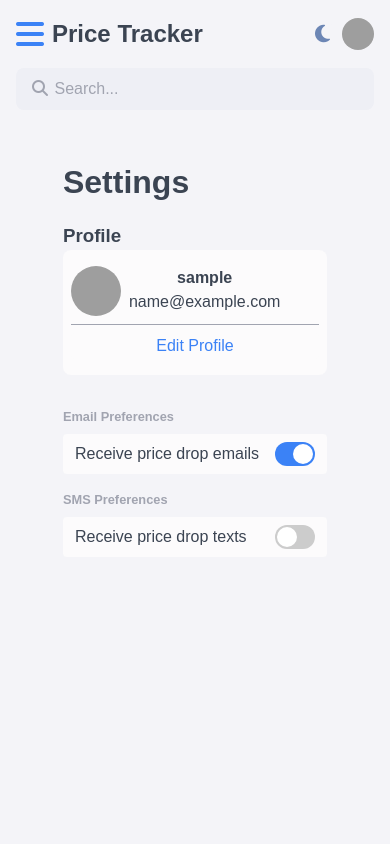
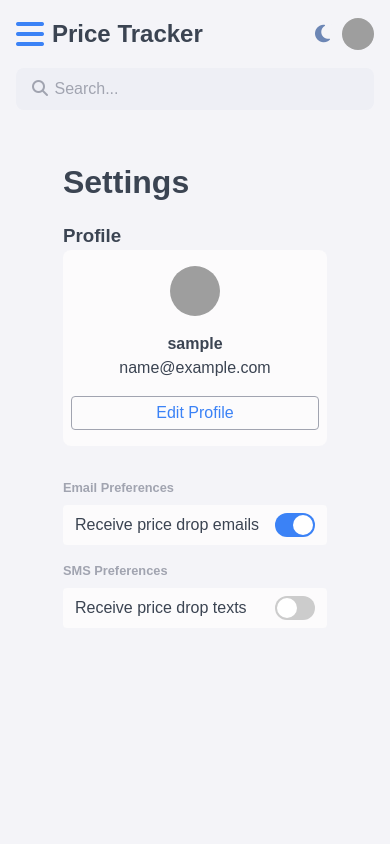
Before and after one commit to ToastFreak777/Price-Tracker, a Flask app: page /auth/user/settings in a window 390 px wide. Run offline with Flask 3, Linux system fonts and the light colour scheme; the visitor is signed in with stand-in values (Sample User, id 1); parts of the project's set-up code (start-up, migrations or seed data) failed here and were passed over; some libraries are stand-ins or nearby versions; grey boxes are pictures that could not be loaded.

Commit message:
refactor: tablet and laptop view more responsive

```diff
--- a/ptracker/__init__.py
+++ b/ptracker/__init__.py
@@ -8,6 +8,7 @@ from sqlalchemy import inspect
 
 def create_app(override_config=None):
     env = os.getenv("FLASK_ENV", "development")
+    print(env)
     if env == "production":
         config_class = ProductionConfig
     elif env == "testing":
--- a/ptracker/static/style.css
+++ b/ptracker/static/style.css
@@ -30,12 +30,20 @@ html.dark-theme {
 
   background-color: var(--color-bg-secondary);
 }
+html,
+body {
+  height: 100%;
+}
 
 body {
+  display: flex;
+  flex-direction: column;
+
   font-family: sans-serif;
   color: var(--color-text);
   background-color: var(--color-bg-secondary);
-  @media (min-width: 768px) {
+
+  @media (min-width: 1024px) {
     overflow-y: clip;
   }
 }
@@ -48,10 +56,8 @@ a {
 .container {
   display: flex;
   justify-content: center;
-
-  @media (min-width: 768px) {
-    justify-content: flex-start;
-  }
+  flex: 1;
+  min-height: 0;
 }
 
 /* #region Header */
@@ -65,7 +71,7 @@ a {
   gap: 1rem;
   padding: 1rem;
 
-  @media (min-width: 768px) {
+  @media (min-width: 1024px) {
     grid-template-columns: auto 1fr auto;
     grid-template-areas: "title search actions";
     gap: 2rem;
@@ -86,7 +92,7 @@ a {
 }
 
 .header__menu-toggle {
-  @media (min-width: 768px) {
+  @media (min-width: 1024px) {
     pointer-events: none;
     cursor: default;
   }
@@ -103,7 +109,7 @@ a {
 .header__menu-toggle .fa-circle-chevron-down {
   display: none;
 
-  @media (min-width: 768px) {
+  @media (min-width: 1024px) {
     display: block;
   }
 }
@@ -111,7 +117,7 @@ a {
 .header__menu-toggle .fa-bars {
   display: block;
 
-  @media (min-width: 768px) {
+  @media (min-width: 1024px) {
     display: none;
   }
 }
@@ -130,10 +136,6 @@ a {
 
 .header__title {
   font-size: 1.5rem;
-
-  @media (min-width: 768px) {
-    display: block;
-  }
 }
 
 .header__search {
@@ -144,7 +146,7 @@ a {
   background: var(--color-searchbar);
   border-radius: 0.5rem;
 
-  @media (min-width: 768px) {
+  @media (min-width: 1024px) {
     width: min(50%, 600px);
     margin: 0 auto;
   }
@@ -210,14 +212,14 @@ a {
 
   position: absolute;
   top: 60px;
-  left: -720px;
+  left: -768px;
   z-index: 999;
   width: 100%;
   height: 100%;
 
   border-top: 1px solid var(--color-placeholder);
 
-  @media (min-width: 768px) {
+  @media (min-width: 1024px) {
     position: static;
     height: auto;
     left: 0;
@@ -305,14 +307,13 @@ a {
   -webkit-tap-highlight-color: transparent;
 }
 
-.nav__link i {
-  /* color: #68a3ef; */
-}
-
 /* #endregion */
 
 /* #region Main */
 .main {
+  overflow-y: auto;
+  min-height: 0;
+
   @media (min-width: 768px) {
     flex-grow: 1;
   }
@@ -325,7 +326,7 @@ a {
   gap: 1rem;
   padding: 1rem;
 
-  @media (min-width: 768px) {
+  @media (min-width: 1024px) {
     padding: 2rem;
   }
 }
@@ -337,11 +338,11 @@ a {
 
 .home__cards {
   display: grid;
-  grid-template-rows: auto;
+  grid-auto-rows: minmax(200px, 1fr);
   gap: 1rem;
 
-  @media (min-width: 768px) {
-    grid-template-columns: repeat(4, auto);
+  @media (min-width: 1440px) {
+    grid-template-columns: repeat(4, 1fr);
   }
 }
 
@@ -430,7 +431,7 @@ a {
 .item {
   padding: 1rem;
 
-  @media (min-width: 768px) {
+  @media (min-width: 1024px) {
     padding: 2rem;
   }
 }
@@ -444,7 +445,7 @@ a {
   grid-template-columns: 1fr;
   gap: 2rem;
 
-  @media (min-width: 768px) {
+  @media (min-width: 1280px) {
     grid-template-columns: 1fr 2fr;
     grid-template-rows: auto auto;
   }
@@ -467,7 +468,7 @@ a {
   height: auto;
   margin-inline: auto;
 
-  @media (min-width: 768px) {
+  @media (min-width: 1280px) {
     width: 100%;
     height: 500px;
   }
@@ -492,7 +493,8 @@ a {
 }
 
 .item__details__button-submit {
-  padding: 0.25rem 1.5rem;
+  /* padding: 0.25rem 1.5rem; */
+  padding: 0.25rem 1rem;
 }
 
 .item__details__label {
@@ -506,15 +508,13 @@ a {
 
 .item__details__controls {
   display: flex;
-  justify-content: space-evenly;
-
-  @media (min-width: 768px) {
-    justify-content: space-between;
-    padding-inline: 1rem;
-  }
+  justify-content: space-between;
+  padding-inline: 1rem;
 }
 
 .item__details__input {
+  width: 150px;
+
   padding-block: 0.5rem;
   padding-inline: 1rem 0;
   background: var(--color-bg-secondary);
@@ -526,7 +526,7 @@ a {
 .item__price-history-graph {
   display: none;
 
-  @media (min-width: 768px) {
+  @media (min-width: 640px) {
     display: block;
     padding: 1rem;
 
@@ -621,7 +621,7 @@ a {
 }
 
 .product-form__label {
-  @media (min-width: 768px) {
+  @media (min-width: 1024px) {
     width: 50%;
     margin: auto;
   }
@@ -637,7 +637,7 @@ a {
     outline: 2px solid var(--color-placeholder);
   }
 
-  @media (min-width: 768px) {
+  @media (min-width: 1024px) {
     width: 50%;
     margin: auto;
   }
@@ -652,7 +652,7 @@ a {
   border-radius: 0.25rem;
   cursor: pointer;
 
-  @media (min-width: 768px) {
+  @media (min-width: 1024px) {
     width: 50%;
     margin: auto;
   }
@@ -668,7 +668,7 @@ a {
 /* #region Alerts */
 .alerts {
   padding: 1rem;
-  @media (min-width: 768px) {
+  @media (min-width: 1024px) {
     padding: 2rem;
   }
 }
@@ -686,7 +686,7 @@ a {
   display: grid;
   gap: 1rem;
 
-  @media (min-width: 768px) {
+  @media (min-width: 1024px) {
     gap: 0;
   }
 }
@@ -694,9 +694,10 @@ a {
 .alerts__row-header {
   display: none;
 
-  @media (min-width: 768px) {
+  @media (min-width: 1024px) {
     display: grid;
     grid-template-columns: repeat(5, 1fr);
+    /* grid-template-columns: repeat(auto-fit, minmax(200px, 1fr)); */
     gap: 1rem;
     padding: 1rem;
 
@@ -723,7 +724,7 @@ a {
   border-radius: 0.5rem;
   background: var(--color-bg-primary);
 
-  @media (min-width: 768px) {
+  @media (min-width: 1024px) {
     border: 1px solid var(--color-placeholder);
     border-radius: 0;
     grid-template-areas: "name price alert info controls";
@@ -734,7 +735,7 @@ a {
 .alerts__vendor {
   grid-column: 1;
 
-  @media (min-width: 768px) {
+  @media (min-width: 1024px) {
     display: none;
   }
 }
@@ -756,7 +757,7 @@ a {
   /* Prevents text from being highlighted */
   user-select: none;
 
-  @media (min-width: 768px) {
+  @media (min-width: 1024px) {
     grid-area: alert;
   }
 }
@@ -804,7 +805,7 @@ a {
 .alerts__product-name {
   grid-column: 1 / -1;
 
-  @media (min-width: 768px) {
+  @media (min-width: 1024px) {
     grid-area: name;
   }
 }
@@ -812,7 +813,7 @@ a {
 .alerts__target-price {
   grid-column: 1 / -1;
 
-  @media (min-width: 768px) {
+  @media (min-width: 1024px) {
     grid-area: price;
   }
 }
@@ -822,7 +823,7 @@ a {
   display: flex;
   justify-content: space-evenly;
 
-  @media (min-width: 768px) {
+  @media (min-width: 1024px) {
     grid-area: controls;
     justify-content: center;
     gap: 1rem;
@@ -848,7 +849,7 @@ a {
   font-size: 0.875rem;
   color: var(--color-placeholder);
 
-  @media (min-width: 768px) {
+  @media (min-width: 1024px) {
     grid-area: info;
   }
 }
@@ -870,13 +871,13 @@ a {
 
   margin-top: 1rem;
 
-  @media (min-width: 768px) {
+  @media (min-width: 1024px) {
     grid-template-columns: 300px auto;
   }
 }
 
 .settings__profile {
-  @media (min-width: 768px) {
+  @media (min-width: 1024px) {
     grid-row: span 2;
     background: var(--color-bg-primary);
     border-radius: 0.5rem;
@@ -895,16 +896,10 @@ a {
 
 .settings__profile-info {
   display: flex;
-  gap: 0.5rem;
+  flex-direction: column;
+  align-items: center;
+  gap: 1rem;
   padding-bottom: 0.5rem;
-
-  border-bottom: 1px solid var(--color-placeholder);
-
-  @media (min-width: 768px) {
-    flex-direction: column;
-    align-items: center;
-    border: none;
-  }
 }
 
 .settings__profile-avatar {
@@ -939,16 +934,13 @@ a {
 
 .settings__profile-edit-btn {
   width: 100%;
+  padding: 0.25rem 1rem;
+
   color: var(--color-bg-accent);
   background: var(--color-bg-primary);
-  border: none;
+  border: 1px solid var(--color-placeholder);
   border-radius: 0.25rem;
   cursor: pointer;
-
-  @media (min-width: 768px) {
-    padding: 0.25rem 1rem;
-    border: 1px solid var(--color-placeholder);
-  }
 }
 
 .settings__card {
```
